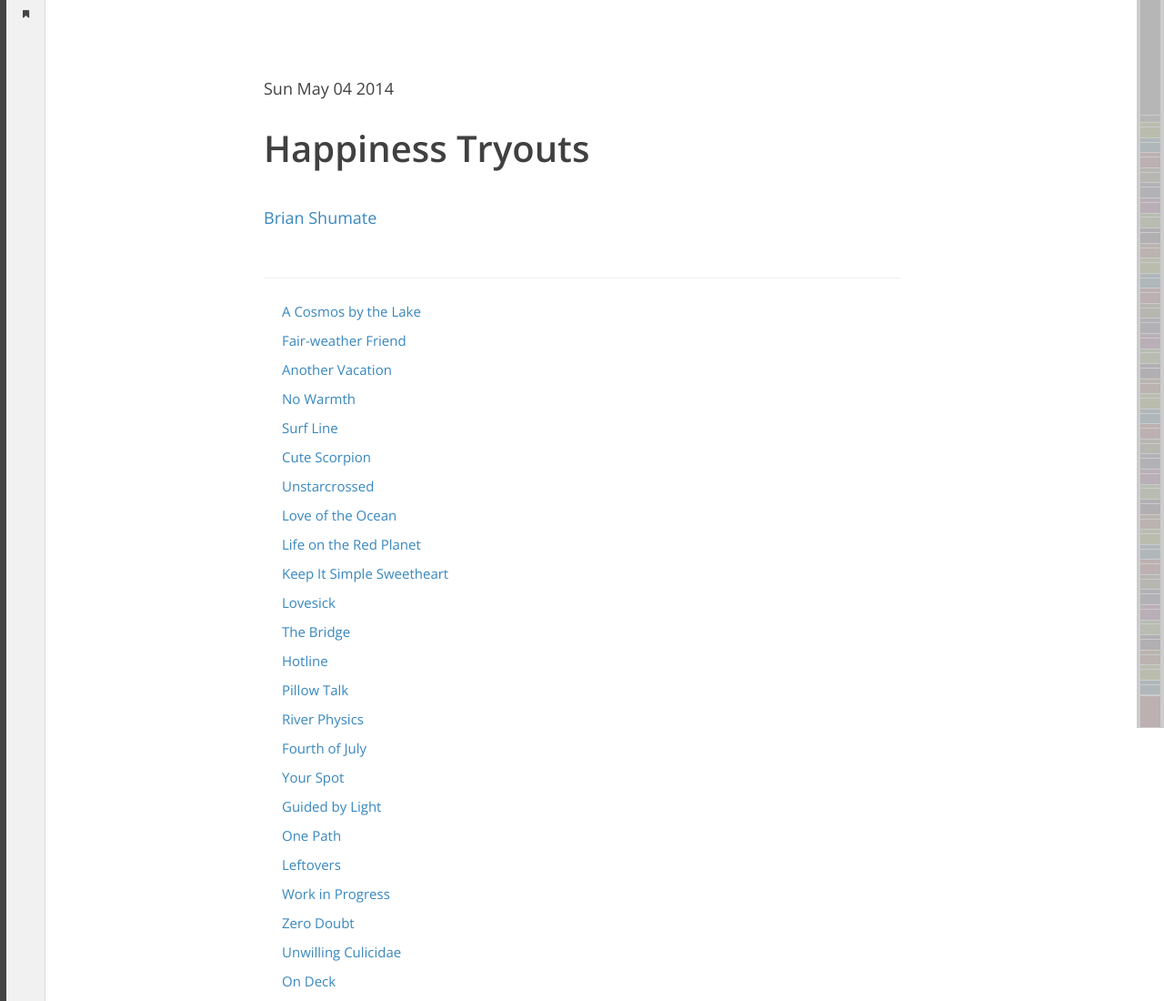
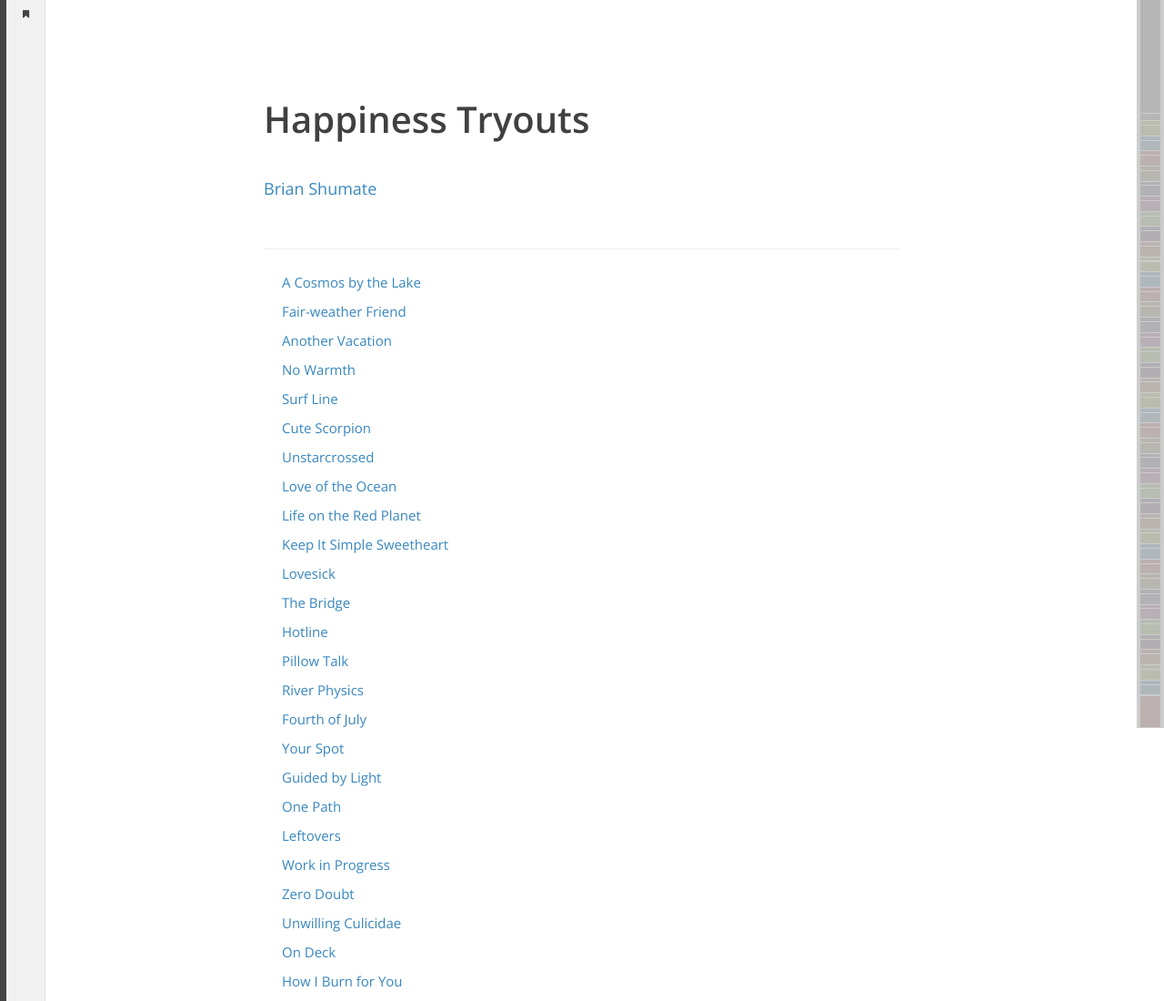
Before and after one commit to brianshumate/happiness-tryouts, a plain HTML site: page index.html in a window 1280 px wide. Shown: the top 1100 px of the page at 91% size. Drawn offline with nearby package versions, Linux system fonts and the light colour scheme.

Commit message:
♪  *whistle*

```diff
--- a/index.html
+++ b/index.html
@@ -26,7 +26,6 @@
 <div class="article">
 <div id="cover" class="content-node cover">
 <div class="content">
-<div class="published-on">Sun May 04 2014</div>
 <h1>Happiness Tryouts</h1>
 <div class="authors">
 
```
